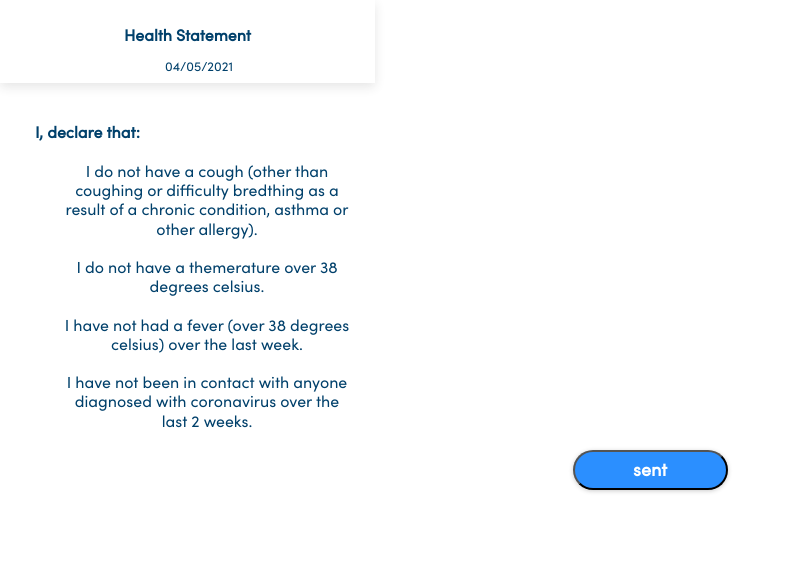
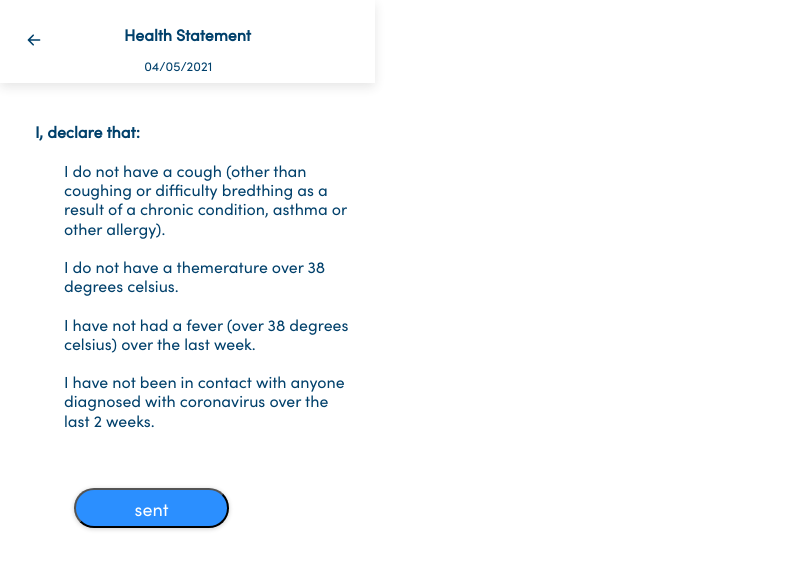
Before and after one commit to NofarVered/KueenB, a React (Create React App) app in the folder frontend/: page /health-statement in a window 1280 px wide. Shown: the top 570 px of the page, without its empty margins (0-788 px from the left). Built offline with nearby package versions, Linux system fonts and the light colour scheme; no server answers.

Commit message:
fix some isues in HS

```diff
--- a/frontend/src/App.js
+++ b/frontend/src/App.js
@@ -1,9 +1,9 @@
 import React, { Component } from 'react';
 import Home from './components/Home';
-import HealthStatement from './components/HealthStatement'
+import HealthStatement from './components/HealthStatement/HealthStatement'
 import Calendar from "./components/Calendar/Calendar.jsx";
 import Registers from "./components/Registers/Registers";
-import format from "date-fns/format";
+// import format from "date-fns/format";
 
 import {BrowserRouter as Router, Route} from "react-router-dom";
 
--- a/frontend/src/components/Calendar/calendar.css
+++ b/frontend/src/components/Calendar/calendar.css
@@ -195,11 +195,11 @@ main {
     transition: .15s ease-out;
 }
 
-.calendar .header .icon:hover {
-    /*transform: scale(1.75);
+/* .calendar .header .icon:hover {
+    transform: scale(1.75);
     transition: .25s ease-out;
-    color: var(--main-color);*/
-}
+    color: var(--main-color);
+} */
 
 .calendar .header .icon:first-of-type {
     margin-left: 1em;
@@ -251,10 +251,10 @@ main {
 }
 
 
-.calendar .body .cell:hover {
-    /*background: var(--bg-color);
-    transition: 0.5s ease-out;*/
-}
+/* .calendar .body .cell:hover {
+    background: var(--bg-color);
+    transition: 0.5s ease-out;
+} */
 
 .calendar .body .selected {
     /*border-left: 10px solid transparent;
@@ -291,13 +291,13 @@ main {
     cursor: pointer;
 }
 
-.calendar .body .row:last-child {
-    /*border-bottom: none;*/
-}
+/* .calendar .body .row:last-child {
+    border-bottom: none;
+} */
 
-.calendar .body .cell:last-child {
-    /*border-right: none;*/
-}
+/* .calendar .body .cell:last-child {
+    border-right: none;
+} */
 
 .calendar .body .cell .number {
     position: absolute;
@@ -311,10 +311,10 @@ main {
 
 
 
-.calendar .body .cell:hover .bg, .calendar .body .selected .bg  {
-    /*opacity: 0.05;
-    transition: .5s ease-in;*/
-}
+/* .calendar .body .cell:hover .bg, .calendar .body .selected .bg  {
+    opacity: 0.05;
+    transition: .5s ease-in;
+} */
 
 .calendar .body .col {
     flex-grow: 0;
@@ -323,6 +323,7 @@ main {
     height: 43px;
     -moz-border-radius: 50%;
     -webkit-border-radius: 50%;
+    border-radius: 10px;
 }
 
 .headlineBox{
--- a/frontend/src/components/HealthStatement.js
+++ /dev/null
@@ -1,45 +0,0 @@
-import React, { Component } from 'react';
-import format from "date-fns/format";
-
-class HealthStatement extends Component {
-    state = {
-        name:this.props.name,
-        email:this.props.email,
-        Today_Date: new Date(),
-    };
-    //
-    handleOnSubmit = (e) => {
-            this.props.addHS();
-    }
-    render() {
-    return (
-        <div>
-            <div className="head_box">
-                <div className="headpage">Health Statement</div>
-                        <div className="dateFill">{format(this.state.Today_Date, "dd/MM/yyyy")}</div>
-                </div>
-            <div className="contentPage" >
-                <h5 className="declare"> I, {this.state.name} declare that: </h5>
-                <label className="form-check-label">
-                I do not have a cough (other than coughing or difficulty bredthing as a result of a chronic condition, asthma or other allergy).
-                <br></br>
-                <br></br>
-                I do not have a themerature over 38 degrees celsius.
-                <br></br>
-                <br></br>
-                I have not had a fever (over 38 degrees celsius) over the last week.
-                <br></br>
-                <br></br>
-                I have not been in contact with anyone diagnosed with coronavirus over the last 2 weeks.
-                <br></br>
-                <br></br>
-                <br></br>
-                <br></br>
-                </label>
-                <button onClick={this.handleOnSubmit} className="sendButton" type='submit'>sent</button>
-            </div>
-        </div>
-        )
-    }
-}
-export default HealthStatement;
--- /dev/null
+++ b/frontend/src/components/HealthStatement/HS.css
@@ -0,0 +1,77 @@
+/* @font-face {
+    font-family: sofiapro-regular;
+    src: local(sofiapro-regular), url("./fonts/sofiapro-regular.otf") format('truetype');
+  } */
+
+  code {
+    font-family: source-code-pro, Menlo, Monaco, Consolas, 'Courier New',
+      monospace;
+  }
+
+  .head_box {
+    position: absolute;
+    width: 375px;
+    height: 83px;
+    background: #FFFFFF;
+    box-shadow: 0px 4px 10px rgba(51, 51, 51, 0.12);
+  }
+
+  .headpage {
+    position: absolute;
+    width: 255px;
+    height: 58px;
+    left: 60px;
+    top: 26px;
+    font-family: sofiapro-regular;
+    font-style: normal;
+    font-weight: bold;
+    font-size: 16px;
+    line-height: 120%;
+    text-align: center;
+    color: #00406B;
+  }
+
+  .dateFill{
+    position: absolute;
+    width: 162px;
+    height: 16px;
+    left: 25.93%;
+    right: 33.95%;
+    top: 59px;
+    font-family: sofiapro-regular;
+    font-style: normal;
+    font-weight: normal;
+    font-size: 13px;
+    line-height: 120%;
+    text-align: center;
+    color: #00406B;
+  }
+
+  .sendButton {
+    padding: 9px 30px;
+    position: static;
+    width: 155px;
+    height: 40px;
+    left: calc(50% - 155px/2);
+    top: 450px;
+    background: #2B8FFF;
+    box-shadow: 0px 1px 4px rgba(51, 51, 51, 0.25);
+    border-radius: 20px;
+    font-family: sofiapro-regular;
+    font-style: normal;
+    font-size: 18px;
+    line-height: 120%;
+    text-align: center;
+    color: #FFFFFF;
+    margin: 0px 10px;
+    font-weight: normal;
+  }
+
+  .arrow{
+    margin-top: 26px;
+    margin-bottom: 1rem;
+    position: absolute;
+    margin-left: 26px;
+    cursor: pointer;
+    color:#00406B;;
+}
--- /dev/null
+++ b/frontend/src/components/HealthStatement/HealthStatement.js
@@ -0,0 +1,53 @@
+import React, { Component } from 'react';
+import format from "date-fns/format";
+import { HiArrowLeft } from "react-icons/hi";
+import {Link} from "react-router-dom";
+import "./HS.css"
+
+class HealthStatement extends Component {
+    state = {
+        name: this.props.name,
+        email: this.props.email,
+        Today_Date: new Date(),
+    };
+
+    handleOnSubmit = (e) => {
+        this.props.addHS();
+    }
+    render() {
+        return (
+            <div>
+                <div className="head_box">
+                    <div className="headpage">Health Statement</div>
+                    <div className="dateFill">{format(this.state.Today_Date, "dd/MM/yyyy")}</div>
+                </div>
+                <div className="contentPage" >
+                    <Link to="/">
+                        <div className="arrow" onClick={this.handleSubmit}>
+                            <HiArrowLeft />
+                        </div>
+                    </Link>
+                    <h5 className="declare"> I, {this.state.name} declare that: </h5>
+                </div>
+                <div className="form-check-label">
+                    I do not have a cough (other than coughing or difficulty bredthing as a result of a chronic condition, asthma or other allergy).
+                <br></br>
+                    <br></br>
+                I do not have a themerature over 38 degrees celsius.
+                <br></br>
+                    <br></br>
+                I have not had a fever (over 38 degrees celsius) over the last week.
+                <br></br>
+                    <br></br>
+                I have not been in contact with anyone diagnosed with coronavirus over the last 2 weeks.
+                <br></br>
+                    <br></br>
+                    <br></br>
+                    <br></br>
+                    <button onClick={this.handleOnSubmit} className="sendButton" type='submit'>sent</button>
+                </div>
+            </div>
+        )
+    }
+}
+export default HealthStatement;
--- a/frontend/src/index.css
+++ b/frontend/src/index.css
@@ -79,6 +79,7 @@ code {
 }
 .form-check-label {
   position: absolute;
+  text-align: left;
   width: 286px;
   height: 346px;
   left: 64px;
@@ -90,112 +91,3 @@ code {
   line-height: 120%;
   color: #00406B;
 }
-.warp1 {
-  position: absolute;
-  width: 29px;
-  height: 29px;
-  left: 28px;
-  top: 160px;
-}
-.cbox {
-  position: absolute;
-  left: 25%;
-  right: 25%;
-  top: 25%;
-  bottom: 25%;
-  background: #2B8FFF;
-  border: 3px solid #2B8FFF;
-  box-sizing: border-box;
-  border-radius: 4px;
-  }
-.warp2 {
-  position: absolute;
-  width: 29px;
-  height: 29px;
-  left: 28px;
-  top: 253px;
-}
-.warp3 {
-  position: absolute;
-  width: 29px;
-  height: 29px;
-  left: 28px;
-  top: 311px;
-}
-.warp4 {
-  position: absolute;
-  width: 29px;
-  height: 29px;
-  left: 28px;
-  top: 370px;
-}
-
-.head_box {
-  position: absolute;
-  width: 375px;
-  height: 83px;
-  left: 0px;
-  top: 0px;
-  background: #FFFFFF;
-  box-shadow: 0px 4px 10px rgba(51, 51, 51, 0.12);
-}
-
-
-.headpage {
-  position: absolute;
-  width: 255px;
-  height: 58px;
-  left: 60px;
-  top: 26px;
-  font-family: sofiapro-regular;
-  font-style: normal;
-  font-weight: bold;
-  font-size: 16px;
-  line-height: 120%;
-  text-align: center;
-  color: #00406B;
-}
-
-.dateFill{
-  position: absolute;
-  width: 162px;
-  height: 16px;
-  left: calc(50% - 162px/2 + 11.5px);
-  top: 59px;
-  font-family: sofiapro-regular;
-  font-style: normal;
-  font-weight: normal;
-  font-size: 13px;
-  line-height: 120%;
-  text-align: center;
-  color: #00406B;
-}
-
-.sendButton {
-  display: flex;
-  flex-direction: row;
-  justify-content: center;
-  align-items: center;
-  padding: 9px 30px;
-  position: absolute;
-  width: 155px;
-  height: 40px;
-  left: calc(50% - 155px/2);
-  top: 450px;
-  background: #2B8FFF;
-  box-shadow: 0px 1px 4px rgba(51, 51, 51, 0.25);
-  border-radius: 20px;
-  font-family: sofiapro-regular;
-  font-style: normal;
-  font-weight: bold;
-  font-size: 18px;
-  line-height: 120%;
-  display: flex;
-  align-items: center;
-  text-align: center;
-  color: #FFFFFF;
-  flex: none;
-  order: 0;
-  flex-grow: 0;
-  margin: 0px 10px;
-}
```
Also changed, not shown: frontend/src/components/newCalendar.js (+35 -35 lines).
